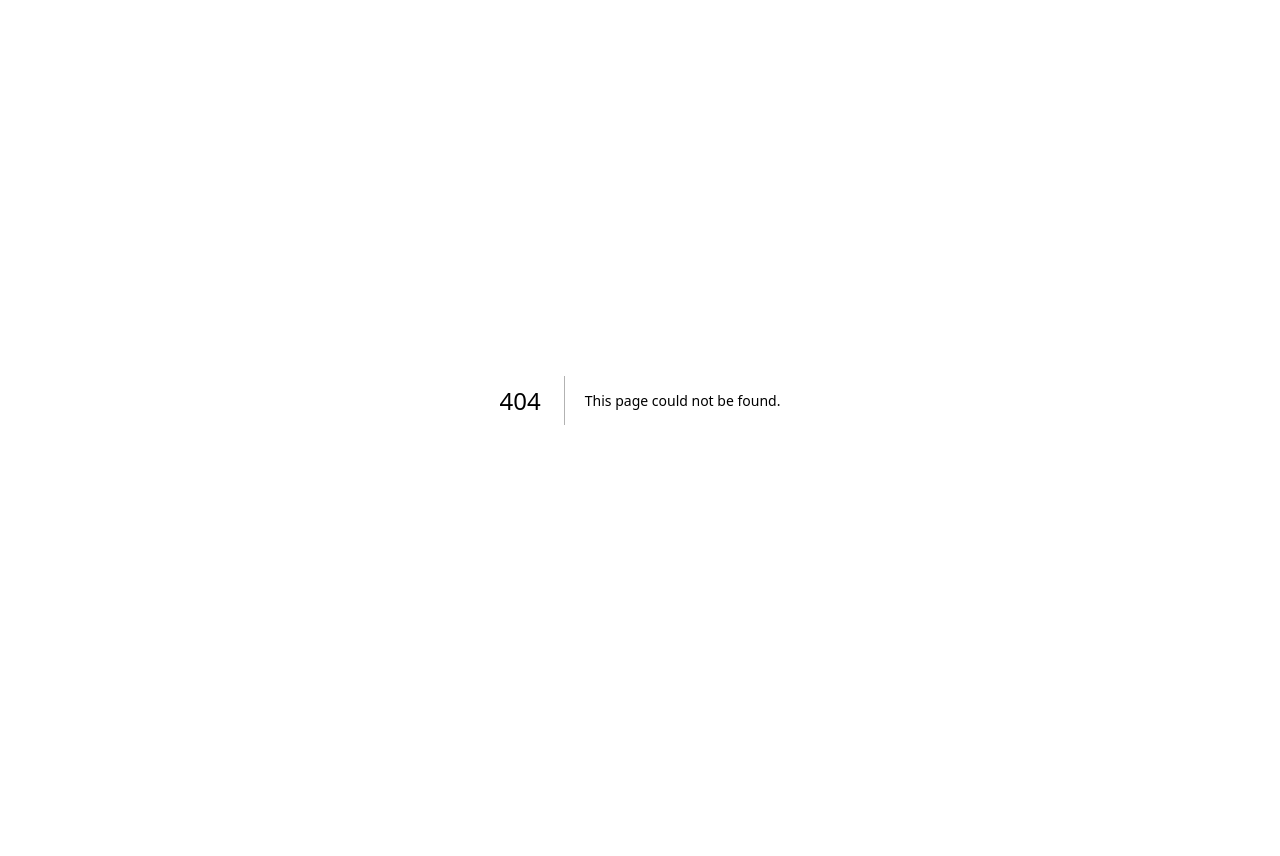
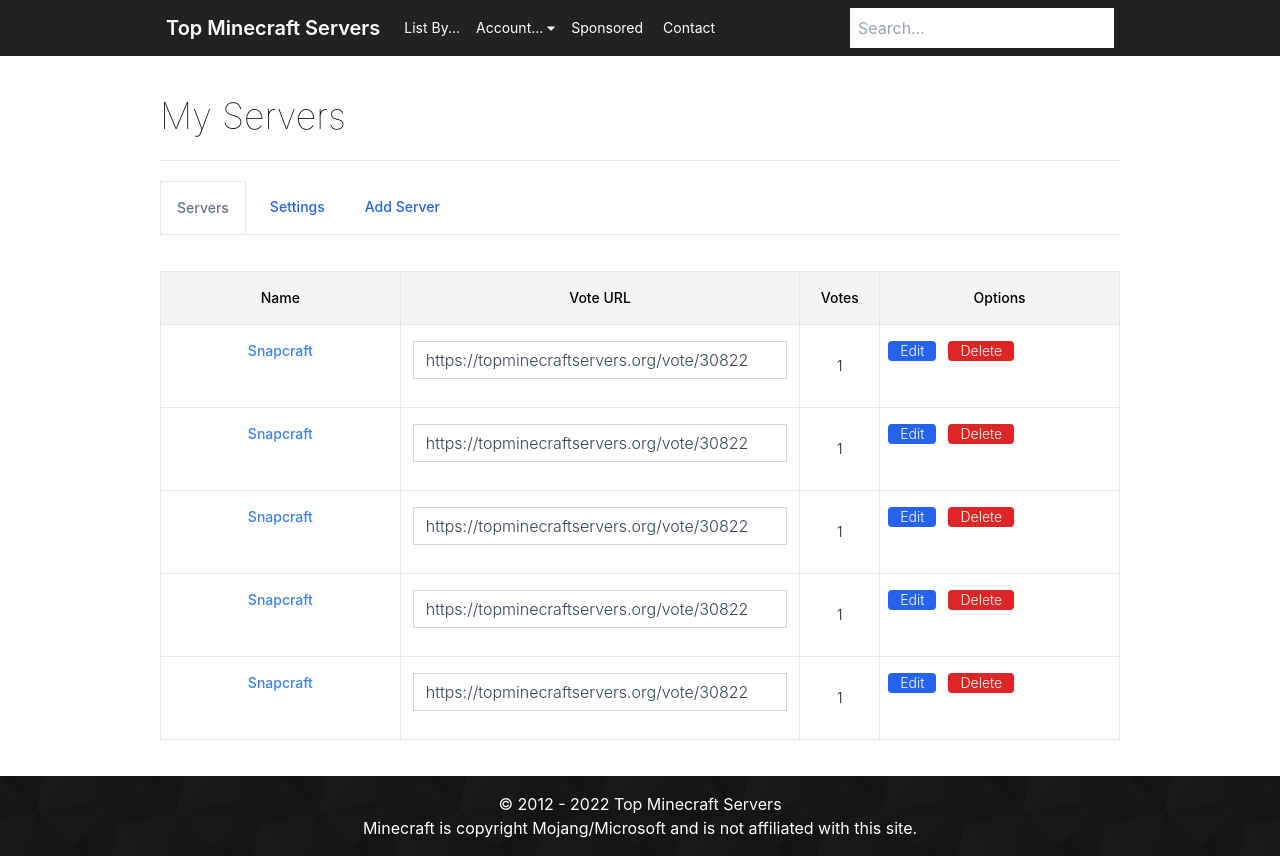
Before and after one commit to masterqasim/mine-craft-servers, a Next.js app: page /my_server in a window 1280 px wide. Before the commit this address had no page. Before the commit the page ends 800 px from the top, so only its background shows below. Built offline with nearby package versions, Linux system fonts and the light colour scheme.

Commit message:
create my server page

```diff
--- a/components/header.js
+++ b/components/header.js
@@ -69,12 +69,12 @@
               </button>
 
               <div className="hidden w-11/12 md:w-[150px] overflow-auto absolute peer-hover:flex hover:flex flex-col bg-white drop-shadow-lg">
-                <a
+                <Link
                   className="px-2 md:text-left text-center py-3 text-black text-[14px] hover:bg-[#2780E3] hover:text-white"
-                  href="#"
+                  href="./my_server"
                 >
                   My Servers
-                </a>
+                </Link>
                 <Link
                   className="px-2 md:text-left text-center py-3 text-black text-[14px] hover:bg-[#2780E3] hover:text-white"
                   href="./add_server"
--- a/pages/contact.js
+++ b/pages/contact.js
@@ -41,7 +41,9 @@
               className="p-2 w-full border-[0.7px] border-gray-300 mt-1"
             />
           </div>
-          <button className="px-4 py-3 bg-[#2780E3] mt-5">Send Message</button>
+          <button className="px-4 py-3 bg-[#2780E3] mt-5 text-white">
+            Send Message
+          </button>
         </div>
       </div>
     </Layout>
--- /dev/null
+++ b/pages/my_server.js
@@ -0,0 +1,122 @@
+import Link from "next/link";
+import React, { useRef, useState } from "react";
+import Layout from "../components/layout";
+
+const Contact = () => {
+  return (
+    <Layout>
+      <div className=" md:w-9/12 w-11/12 mx-auto mb-5">
+        <h1 className="text-black text-4xl mt-10 font-thin mb-6">My Servers</h1>
+        <hr />
+
+        <ul class="flex flex-wrap mt-5 text-sm font-medium text-center text-gray-500 border-b ">
+          <li class="mr-2">
+            <span
+              href="#"
+              aria-current="page"
+              class="inline-block p-4 border border-b-0"
+            >
+              Servers
+            </span>
+          </li>
+          <li class="mr-2">
+            <a
+              href="#"
+              class="inline-block p-4 text-blue-600 hover:text-gray-600 hover:bg-gray-100 "
+            >
+              Settings
+            </a>
+          </li>
+          <li class="mr-2">
+            <Link
+              href="./add_server"
+              class="inline-block p-4 text-blue-600 hover:text-gray-600 hover:bg-gray-100 "
+            >
+              Add Server
+            </Link>
+          </li>
+        </ul>
+        <div className="flex flex-col mt-5">
+          <div className="overflow-x-auto sm:-mx-6 lg:-mx-8">
+            <div className="py-4 inline-block min-w-full sm:px-6 lg:px-8">
+              <div className="overflow-hidden">
+                <table className="min-w-full text-center">
+                  <thead className="border text-black bg-gray-100">
+                    <tr>
+                      <th
+                        scope="col"
+                        className="text-sm align-center font-medium  py-4 w-3/12"
+                      >
+                        Name
+                      </th>
+                      <th
+                        scope="col"
+                        className="text-sm font-medium text py-4 border-r border-l px-3 w-5/12"
+                      >
+                        Vote URL
+                      </th>
+                      <th
+                        scope="col"
+                        className="text-sm font-medium text py-4 border-r border-l px-3 w-1/12"
+                      >
+                        Votes
+                      </th>
+                      <th
+                        scope="col"
+                        className="text-sm font-medium px-7 py-4 w-3/12"
+                      >
+                        Options
+                      </th>
+                    </tr>
+                  </thead>
+                  <tbody>
+                    {Array(5)
+                      .fill("1")
+                      .map((val, i) => {
+                        return (
+                          <tr className="bg-white border">
+                            <td className="block py-4 whitespace-nowrap text-sm font-medium ">
+                              <a href="#" className="text-blue-500">
+                                Snapcraft
+                              </a>
+                            </td>
+                            <td className="text-sm px-3 text-gray-900 font-light py-4 whitespace-nowrap border">
+                              <div className="mb-3 flex">
+                                <input
+                                  readOnly
+                                  value={
+                                    "https://topminecraftservers.org/vote/30822"
+                                  }
+                                  type="text"
+                                  className="w-full px-3 py-1.5 text-base text-gray-700 bg-white bg-clip-padding border border-solid border-gray-300"
+                                  placeholder="Example label"
+                                />
+                              </div>
+                            </td>
+                            <td className="text-sm px-3 text-gray-900 text-center font-light py-4 whitespace-nowrap border">
+                              <div className="flex justify-center"> 1</div>
+                            </td>
+                            <td className="text-sm hidden md:block text-gray-900 font-light px-2 py-4 whitespace-nowrapborder ">
+                              <div className="flex">
+                                <button className="px-3 py2 bg-blue-600 text-white rounded mr-3">
+                                  Edit
+                                </button>
+                                <button className="px-3 py2 bg-red-600 text-white rounded">
+                                  Delete
+                                </button>
+                              </div>
+                            </td>
+                          </tr>
+                        );
+                      })}
+                  </tbody>
+                </table>
+              </div>
+            </div>
+          </div>
+        </div>
+      </div>
+    </Layout>
+  );
+};
+export default Contact;
```
